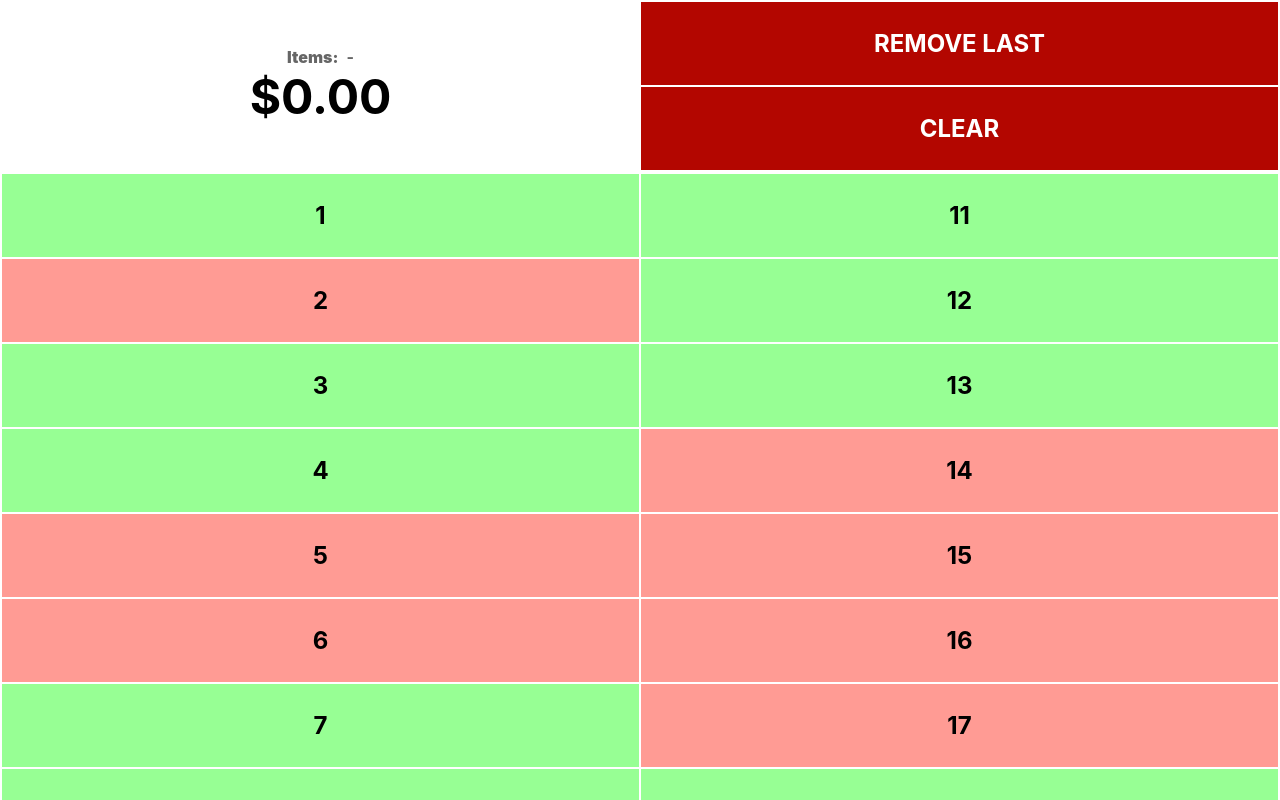
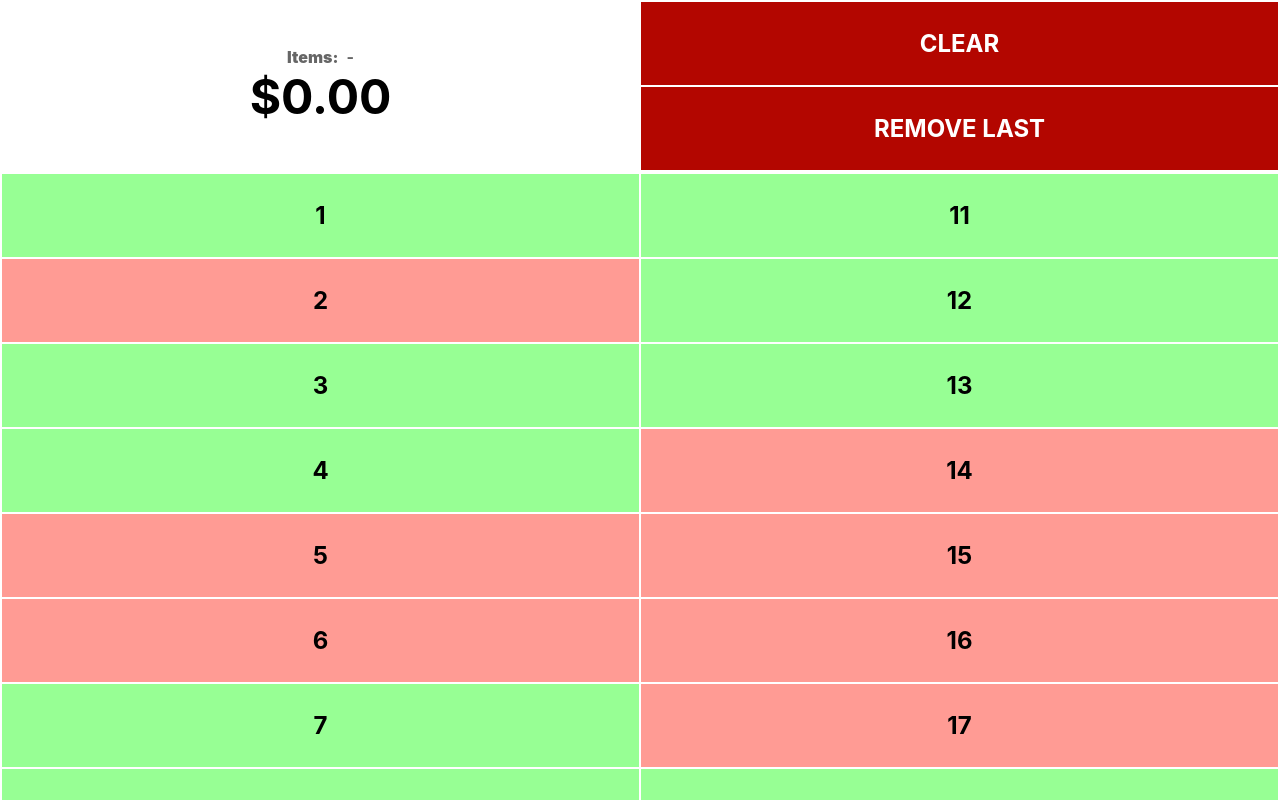
Before and after one commit to nathanalderson/christmas-store-calc, a React (Create React App) app: page / in a window 1280 px wide. Shown: the top 800 px of the page. Built offline with nearby package versions, Linux system fonts and the light colour scheme.

Commit message:
Swap remove last and clear

```diff
--- a/src/App.js
+++ b/src/App.js
@@ -15,10 +15,10 @@ function App() {
             <NumList numlist={numlist} />
             <Total numlist={numlist} />
           </td>
-          <RemoveLast updateNumlist={updateNumlist}/>
+          <Clear updateNumlist={updateNumlist}/>
         </tr>
         <tr>
-          <Clear updateNumlist={updateNumlist}/>
+          <RemoveLast updateNumlist={updateNumlist}/>
         </tr>
       </table>
       <ButtonArea numlist={numlist} updateNumlist={updateNumlist} />
```
